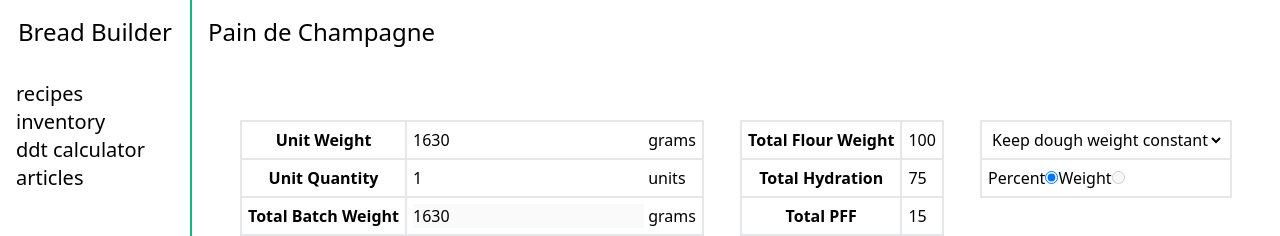
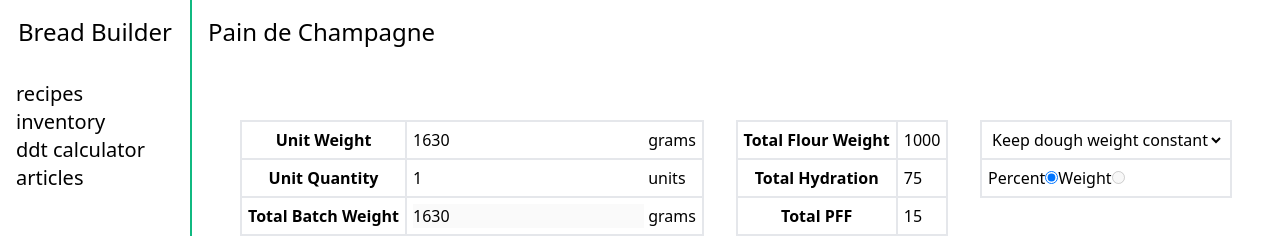
Before and after one commit to scottross123/bread-builder, a React (Vite) app: page / in a window 1280 px wide. Shown: the top 236 px of the page. Built offline with nearby package versions, Linux system fonts and the light colour scheme.

Commit message:
added total flour weight to vitals

```diff
--- a/src/features/editor/components/FormulaControls/FormulaControls.tsx
+++ b/src/features/editor/components/FormulaControls/FormulaControls.tsx
@@ -13,6 +13,7 @@ export type FormulaControlsProps = {
     setWhichWeightConstant: Dispatch<SetStateAction<WhichWeightConstant>>,
     inputMode: InputMode,
     setInputMode: Dispatch<SetStateAction<InputMode>>,
+    selectFormulaTotalFlourWeight: (formulaId: string) => number,
 }
 
 const FormulaControls = (props: FormulaControlsProps) => {
@@ -25,6 +26,7 @@ const FormulaControls = (props: FormulaControlsProps) => {
         setInputMode,
         whichWeightConstant,
         setWhichWeightConstant,
+        selectFormulaTotalFlourWeight,
     } = props;
 
     return (
@@ -36,7 +38,10 @@ const FormulaControls = (props: FormulaControlsProps) => {
                 changeUnitWeight={changeUnitWeight}
             />
 
-            <Vitals />
+            <Vitals
+                formulaId="overall"
+                selectFormulaTotalFlourWeight={selectFormulaTotalFlourWeight}
+            />
 
             <FormulaModeSelection
                 inputMode={inputMode}
--- a/src/features/editor/components/FormulaControls/Vitals.tsx
+++ b/src/features/editor/components/FormulaControls/Vitals.tsx
@@ -1,18 +1,22 @@
 import { Cell, InfoTable } from "@/components";
+import { formatNumber } from "@/utils";
 
 type VitalsProps = {
     formulaId: string,
-    selectTotalFlourWeight: number,
-    selectHydration: (formulaId: string) => number,
-    selectTotalPFF: (formulaId: string) => number,
+    selectFormulaTotalFlourWeight: (formulaId: string) => number,
+    selectHydration?: (formulaId: string) => number,
+    selectTotalPFF?: (formulaId: string) => number,
 }
 
-const Vitals = () => {
+const Vitals = (props: VitalsProps) => {
+    const { selectFormulaTotalFlourWeight, formulaId } = props;
+    const totalFlourWeight = selectFormulaTotalFlourWeight(formulaId)
+
     return (
         <InfoTable>
             <tr>
                 <Cell heading>Total Flour Weight</Cell>
-                <Cell>100</Cell>
+                <Cell>{formatNumber(totalFlourWeight).toString()}</Cell>
             </tr>
             <tr>
                 <Cell heading>Total Hydration</Cell>
--- a/src/features/editor/routes/EditRecipePage.tsx
+++ b/src/features/editor/routes/EditRecipePage.tsx
@@ -151,6 +151,7 @@ const EditRecipePage = () => {
                 setInputMode={setInputMode}
                 whichWeightConstant={whichWeightConstant}
                 setWhichWeightConstant={setWhichWeightConstant}
+                selectFormulaTotalFlourWeight={selectFormulaTotalFlourWeight}
             />
             <BreadFormula
                 recipe={recipe}
```
